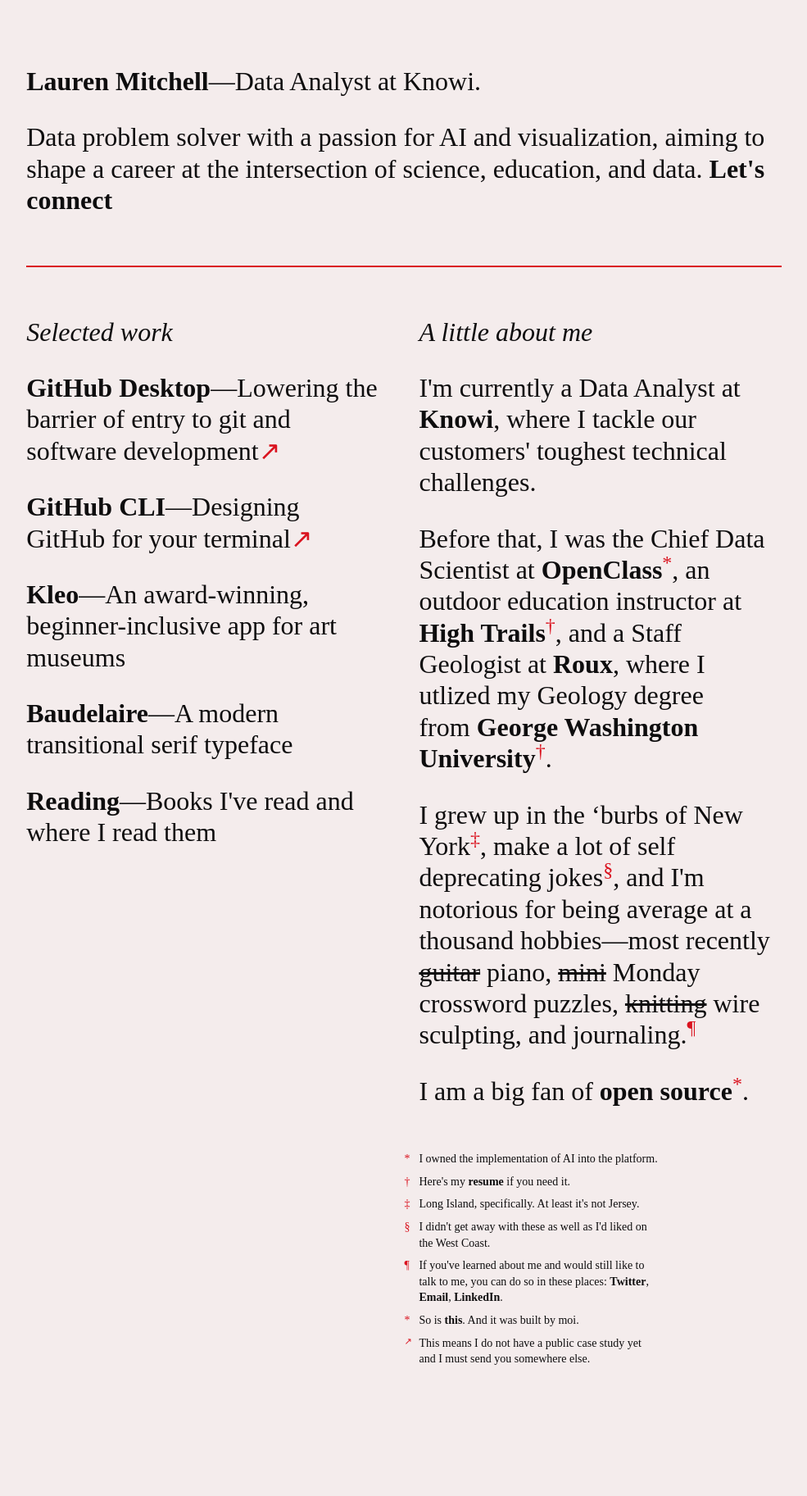
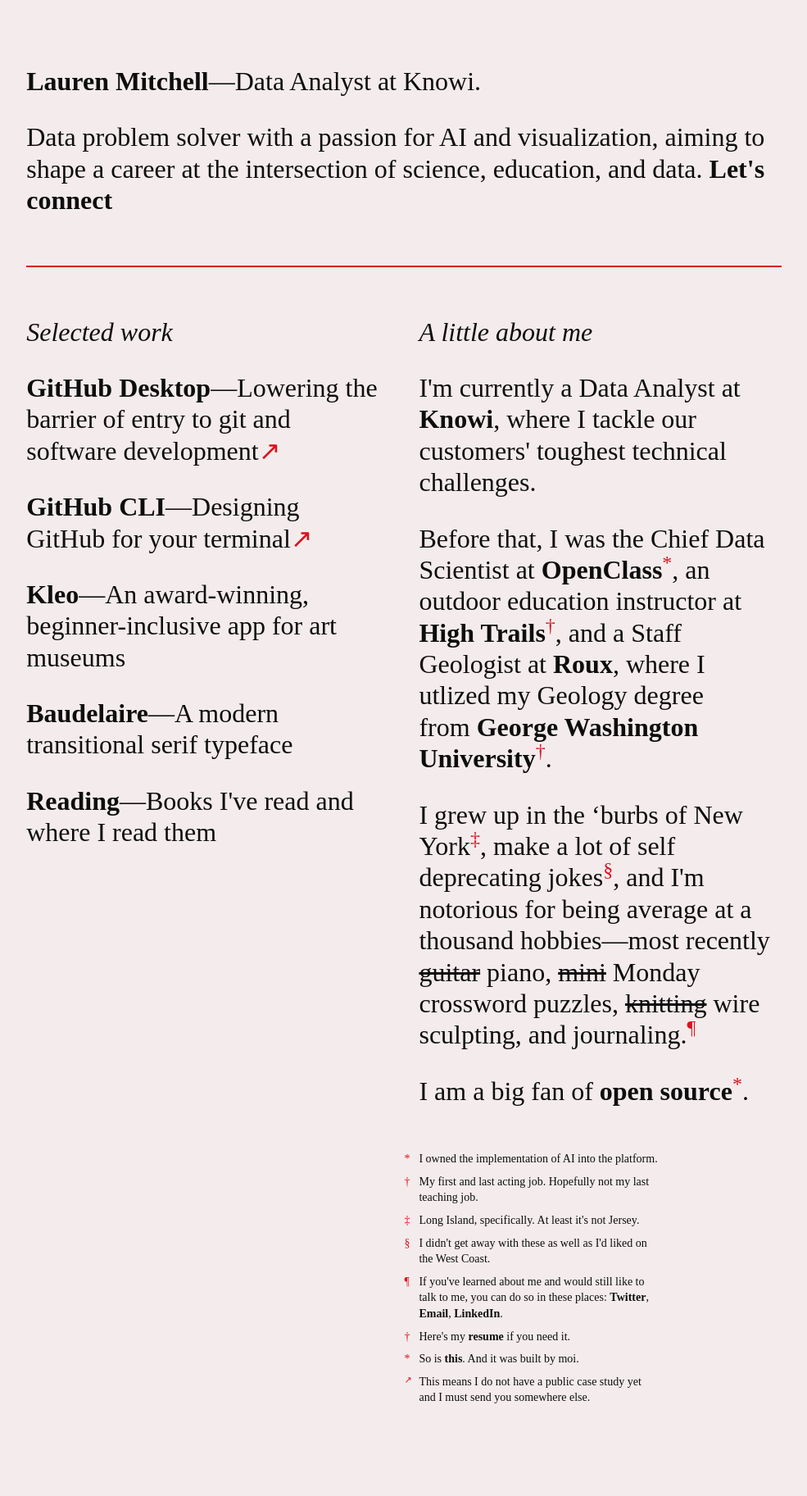
Before and after one commit to laurenmitch/laurenmitch.github.io, a Jekyll site: the page built from index.html, in a window 1280 px wide. Shown: the whole page at 82% size, without its empty margins (147-1132 px from the left). Built offline with Jekyll 4.4.1, drawn with Linux system fonts in a browser that asks for light colours; some web fonts are replaced; before the commit the page ends 1778 px from its top, so only the background shows below that.

Commit message:
Update index.html

```diff
--- a/index.html
+++ b/index.html
@@ -36,10 +36,11 @@
         <div>I am a big fan of <a href="http://github.com/desktop/desktop">open</a>&nbsp;<a href="http://github.com/cli/cli">source</a><span class="accent superscript" id="asterisk" onmouseover="addClass(asterisk2, 'footnote-accent');" onmouseout="removeClass(asterisk2, 'footnote-accent');">*</span>.</div>
         <div class="notes grid">
           <span class="accent">*</span><p class="note" id="asterisk2"><span>I owned the implementation of AI into the platform.</span></p>
-          <span class="accent">†</span><p class="note" id="dagger2"><span>Here's my <a href="/pinsker-resume-2021.pdf">resume</a> if you need it.</span></p>
+          <span class="accent">†</span><p class="note" id="dagger2"><span>My first and last acting job. Hopefully not my last teaching job.</span></p>
           <span class="accent">‡</span><p class="note" id="doubledagger2"><span>Long Island, specifically. At least it's not Jersey.</span></p>
           <span class="accent">§</span><p class="note" id="section2"><span>I didn't get away with these as well as I'd liked on the West Coast.</span></p>
           <span class="accent">¶</span><p class="note" id="paragraph2"><span>If you've learned about me and would still like to talk to me, you can do so in these places: <a href="http://twitter.com/ampinsk">Twitter</a>, <a href="mailto:apinsker4@gmail.com">Email</a>, <a href="https://www.linkedin.com/in/amandapinsker/">LinkedIn</a>.</span></p>
+          <span class="accent">†</span><p class="note" id="dagger2"><span>Here's my <a href="/pinsker-resume-2021.pdf">resume</a> if you need it.</span></p>
           <span class="accent">*</span><p class="note" id="asterisk2"><span>So is <a href="https://github.com/ampinsk/ampinsk.github.io">this</a>. And it was built by moi.</span></p>
           <span class="accent optically-smaller">&#8599;&#xFE0E;</span><p class="note" id="external2"><span>This means I do not have a public case study yet  and I must send you somewhere else.</span></p>
         </div>
```
